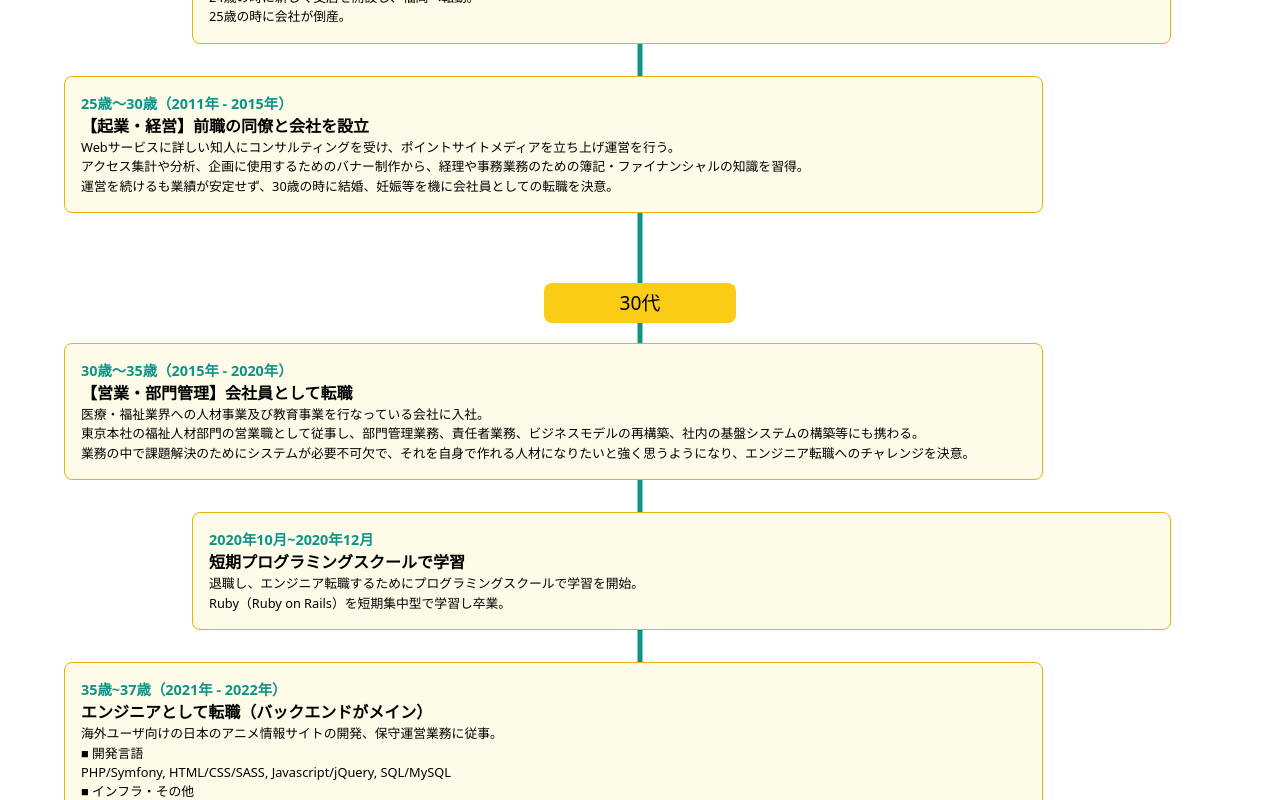
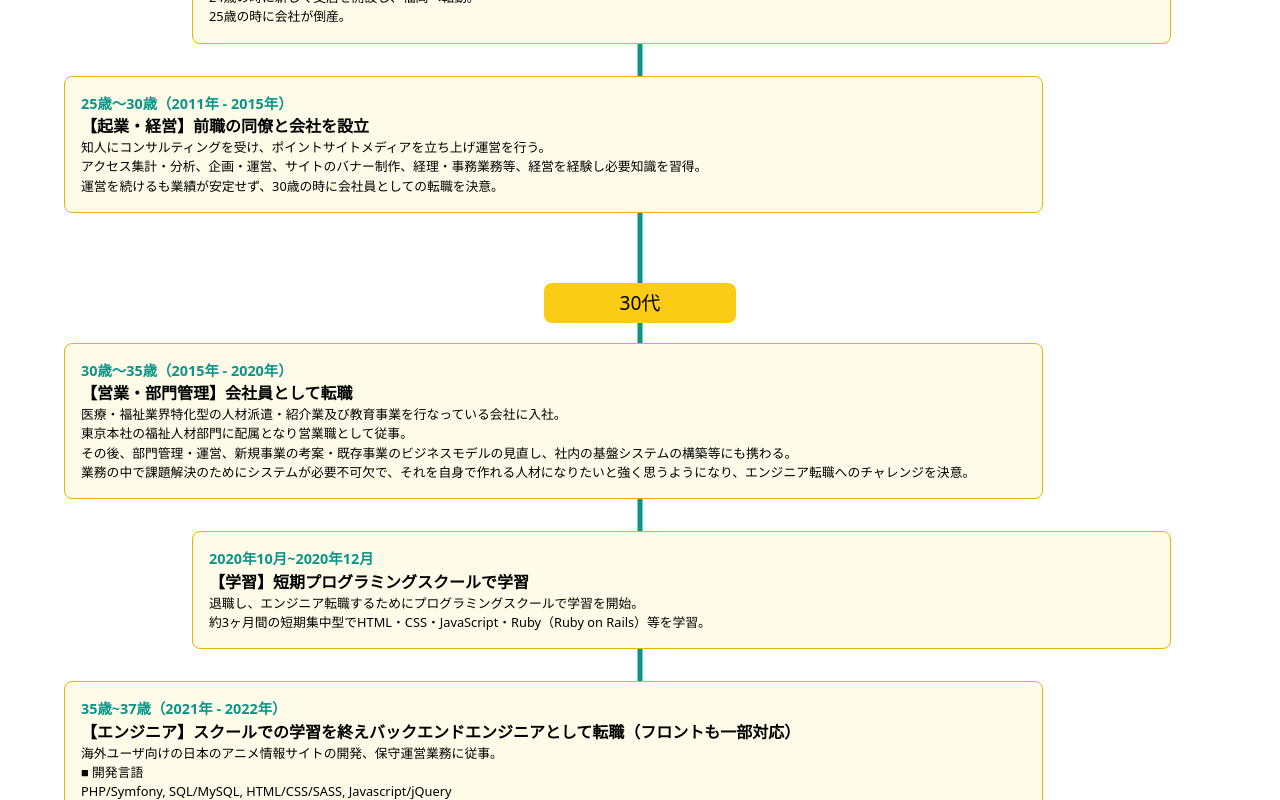
Before and after one commit to mukai-junichi/mukai-junichi, a Next.js app: page /about in a window 1280 px wide. Shown: the part 1220-2020 px from the top of the page. Built offline with nearby package versions, Linux system fonts and the light colour scheme.

Commit message:
文言修正、レイアウト調整

```diff
--- a/src/components/Timeline.jsx
+++ b/src/components/Timeline.jsx
@@ -32,11 +32,11 @@ const Timeline = () => {
             【起業・経営】前職の同僚と会社を設立
           </p>
           <p className={styles.timeline__description}>
-            Webサービスに詳しい知人にコンサルティングを受け、ポイントサイトメディアを立ち上げ運営を行う。
+            知人にコンサルティングを受け、ポイントサイトメディアを立ち上げ運営を行う。
             <br></br>
-            アクセス集計や分析、企画に使用するためのバナー制作から、経理や事務業務のための簿記・ファイナンシャルの知識を習得。
+            アクセス集計・分析、企画・運営、サイトのバナー制作、経理・事務業務等、経営を経験し必要知識を習得。
             <br></br>
-            運営を続けるも業績が安定せず、30歳の時に結婚、妊娠等を機に会社員としての転職を決意。
+            運営を続けるも業績が安定せず、30歳の時に会社員としての転職を決意。
           </p>
         </li>
       </ul>
@@ -48,9 +48,11 @@ const Timeline = () => {
             【営業・部門管理】会社員として転職
           </p>
           <p className={styles.timeline__description}>
-            医療・福祉業界への人材事業及び教育事業を行なっている会社に入社。
+            医療・福祉業界特化型の人材派遣・紹介業及び教育事業を行なっている会社に入社。
             <br></br>
-            東京本社の福祉人材部門の営業職として従事し、部門管理業務、責任者業務、ビジネスモデルの再構築、社内の基盤システムの構築等にも携わる。
+            東京本社の福祉人材部門に配属となり営業職として従事。
+            <br></br>
+            その後、部門管理・運営、新規事業の考案・既存事業のビジネスモデルの見直し、社内の基盤システムの構築等にも携わる。
             <br></br>
             業務の中で課題解決のためにシステムが必要不可欠で、それを自身で作れる人材になりたいと強く思うようになり、エンジニア転職へのチャレンジを決意。
           </p>
@@ -58,23 +60,23 @@ const Timeline = () => {
         <li className={styles.timeline__episodes}>
           <p className={styles.timeline__data}>2020年10月~2020年12月</p>
           <p className={styles.timeline__title}>
-            短期プログラミングスクールで学習
+            【学習】短期プログラミングスクールで学習
           </p>
           <p className={styles.timeline__description}>
             退職し、エンジニア転職するためにプログラミングスクールで学習を開始。
             <br></br>
-            Ruby（Ruby on Rails）を短期集中型で学習し卒業。
+            約3ヶ月間の短期集中型でHTML・CSS・JavaScript・Ruby（Ruby on Rails）等を学習。
           </p>
         </li>
         <li className={styles.timeline__episodes}>
           <p className={styles.timeline__data}>35歳~37歳（2021年 - 2022年）</p>
           <p className={styles.timeline__title}>
-            エンジニアとして転職（バックエンドがメイン）
+            【エンジニア】スクールでの学習を終えバックエンドエンジニアとして転職（フロントも一部対応）
           </p>
           <p className={styles.timeline__description}>
             海外ユーザ向けの日本のアニメ情報サイトの開発、保守運営業務に従事。
             <br></br>■ 開発言語<br></br>
-            PHP/Symfony, HTML/CSS/SASS, Javascript/jQuery, SQL/MySQL<br></br>■
+            PHP/Symfony, SQL/MySQL, HTML/CSS/SASS, Javascript/jQuery<br></br>■
             インフラ・その他<br></br>
             AWS, GA4/GTM, GitHub, Slack, MacPC
           </p>
@@ -88,7 +90,6 @@ const Timeline = () => {
             エンジニアとしての開発スキルを高めたく、ステップアップ転職。
             <br></br>
             教育機関や一般企業向けに、eラーニングプラットフォームの構築、保守運用のサービス提供している会社にてPMとして従事。
-            <br></br>
           </p>
         </li>
       </ul>
--- a/src/pages/about.jsx
+++ b/src/pages/about.jsx
@@ -56,7 +56,7 @@ export default function About() {
             </h1>
             <div className="mb-10">
               <h2 className="mb-12 text-center text-xl font-medium">
-                35歳からエンジニア職に転向した<br></br>遅咲きエンジニアです
+                35歳からエンジニアに転向した<br></br>遅咲きエンジニアです
               </h2>
               <div className="mx-auto flex w-fit flex-col">
                 {Histories.map((History) => {
```
Also changed, not shown: src/components/Modal.jsx (+21 -10 lines), src/pages/works.jsx (+13 -7 lines), public/img/works_portfolio.png.
